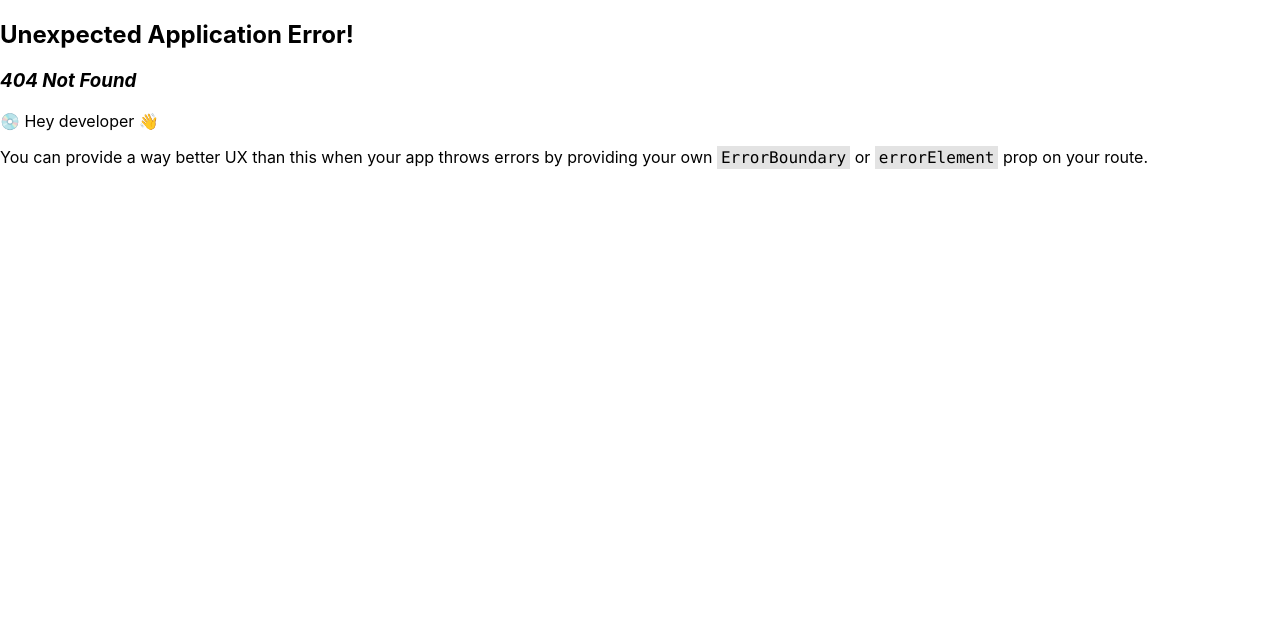
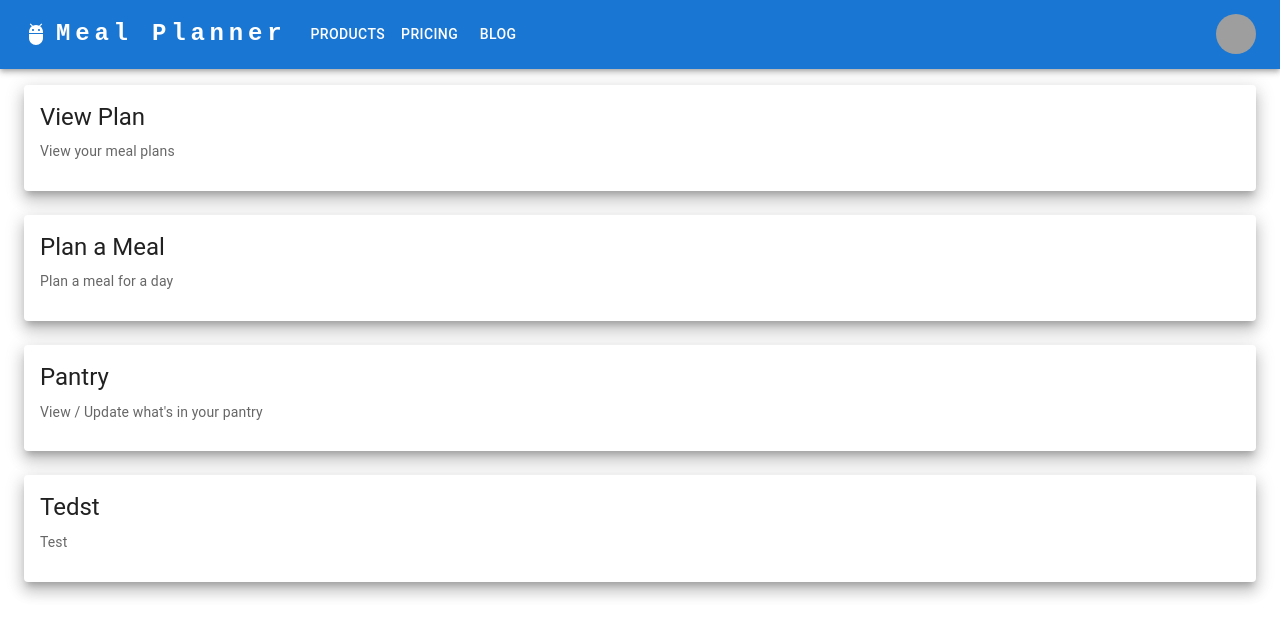
Before and after one commit to RationalAsh/meal-planner-website, a React (Create React App) app: page /home in a window 1280 px wide. Before the commit this address had no page. Shown: the top 636 px of the page. Built offline with nearby package versions, Linux system fonts and the light colour scheme; grey boxes are pictures that could not be loaded.

Commit message:
Basic routes work

```diff
--- a/src/App.tsx
+++ b/src/App.tsx
@@ -2,10 +2,22 @@ import React from 'react';
 import logo from './logo.svg';
 import './App.css';
 import HomePage from './components/HomePage';
+import ResponsiveAppBar from './components/ResponsiveAppBar';
+import { Route, BrowserRouter as Router, Routes } from 'react-router-dom';
+import PlanMeal from './components/PlanMeal';
 
 function App() {
   return (
-    <HomePage />
+    <>
+    <ResponsiveAppBar />
+    <Router>
+      <Routes>
+        <Route path="/" element={<HomePage />} />
+        <Route path="/home" element={<HomePage />} />
+        <Route path="/plan-meal" element={<PlanMeal />} />
+      </Routes>
+    </Router>
+    </>
   );
 }
 
--- a/src/components/HomePage.tsx
+++ b/src/components/HomePage.tsx
@@ -3,6 +3,7 @@ import ResponsiveAppBar from './ResponsiveAppBar'
 import { Card, CardContent, Container, Paper, Stack, Typography } from '@mui/material'
 import Grid from '@mui/material/Grid2'
 import axios from 'axios';
+import { Link, useNavigate } from 'react-router-dom';
 
 const API_URL = 'https://192.168.29.188:3000/api/v1';
 
@@ -24,13 +25,12 @@ export default function HomePage({}: Props) {
 
   return (
     <>
-    <ResponsiveAppBar />
     <Container maxWidth="xl" sx={{mt: 2}}>
     <Stack spacing={3}>
-        <LinkCard title="View Plan" Text="View your meal plans" />
-        <LinkCard title="Plan a Meal" Text="Plan a meal for a day" />
-        <LinkCard title="Pantry" Text="View / Update what's in your pantry" />
-        <LinkCard title="Tedst" Text="Test" />
+        <LinkCard title="View Plan" Text="View your meal plans" link="/" />
+        <LinkCard title="Plan a Meal" Text="Plan a meal for a day" link="/plan-meal" />
+        <LinkCard title="Pantry" Text="View / Update what's in your pantry" link="/" />
+        <LinkCard title="Tedst" Text="Test" link="/" />
     </Stack>
     </Container>
     </>
@@ -40,11 +40,15 @@ export default function HomePage({}: Props) {
 type CardProps = {
     title: string,
     Text: string,
+    link: string
 }
 
 export function LinkCard(props: CardProps) {
     // State to hold the mouse down state
     const [mouseDown, setMouseDown] = React.useState(false);
+
+    // Handle to navigate
+    const navigate = useNavigate();
 
     // Function to handle the mouse down event
     const mouseDownHandler = (event: React.MouseEvent) => {
@@ -56,6 +60,7 @@ export function LinkCard(props: CardProps) {
     const mouseUpHandler = (event: React.MouseEvent) => {
         console.log("Mouse up")
         setMouseDown(false)
+        navigate(props.link)
     }
 
     // Handle the touch start event
@@ -68,6 +73,7 @@ export function LinkCard(props: CardProps) {
     const touchEndHandler = (event: React.TouchEvent) => {
         console.log("Touch end")
         setMouseDown(false)
+        navigate(props.link)
     }
 
   return (
--- /dev/null
+++ b/src/components/PlanMeal.tsx
@@ -0,0 +1,9 @@
+import React from 'react'
+
+type Props = {}
+
+export default function PlanMeal({}: Props) {
+  return (
+    <div>PlanMeal</div>
+  )
+}
--- a/src/index.tsx
+++ b/src/index.tsx
@@ -3,25 +3,13 @@ import ReactDOM from 'react-dom/client';
 import './index.css';
 import App from './App';
 import reportWebVitals from './reportWebVitals';
-import {
-  createBrowserRouter,
-  RouterProvider,
-} from "react-router-dom";
-
-// Create a router
-const router = createBrowserRouter([
-  {
-    path: "/",
-    element: <App />,
-  },
-]);
 
 const root = ReactDOM.createRoot(
   document.getElementById('root') as HTMLElement
 );
 root.render(
   <React.StrictMode>
-    <RouterProvider router={router} />
+    <App />
   </React.StrictMode>
 );
 
```
